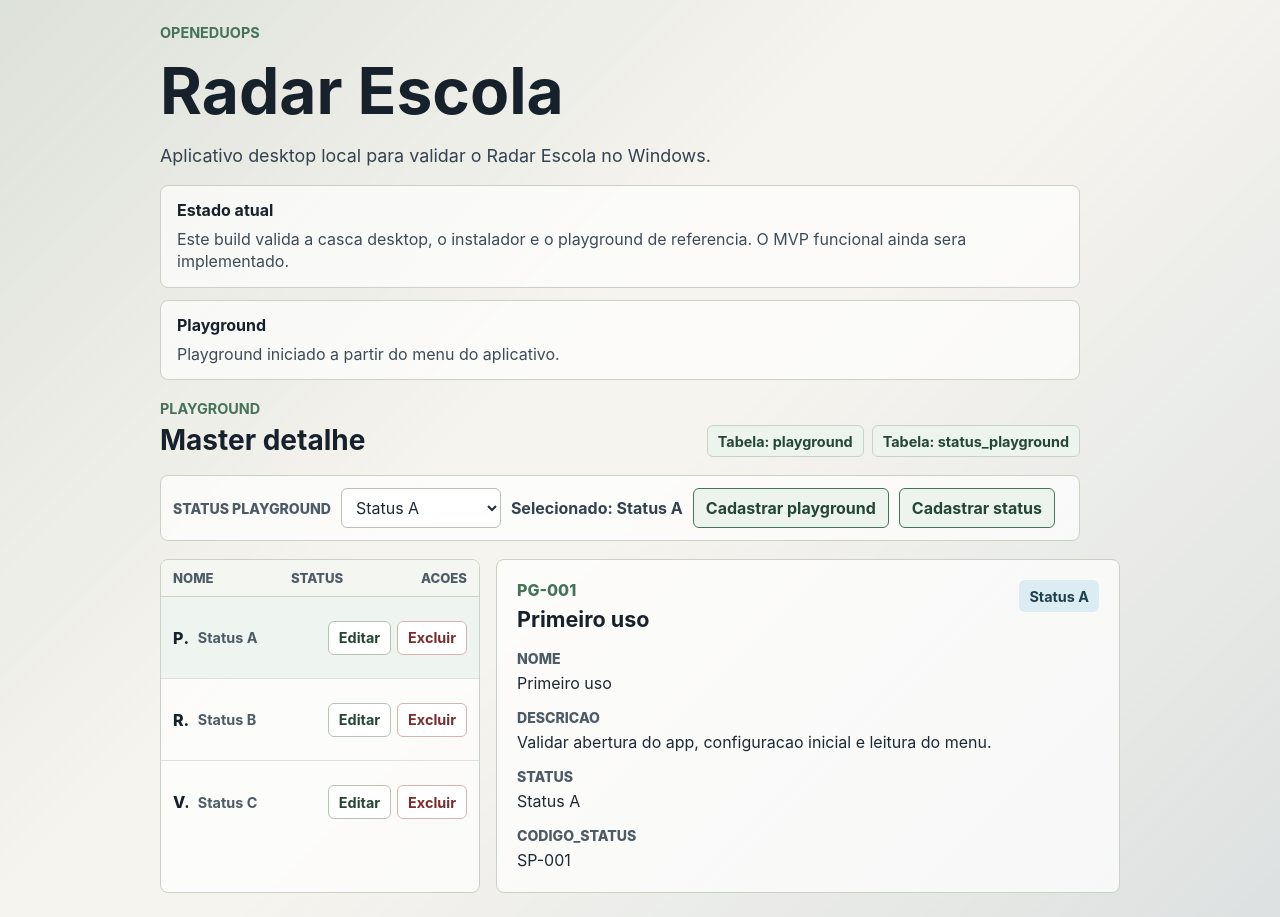
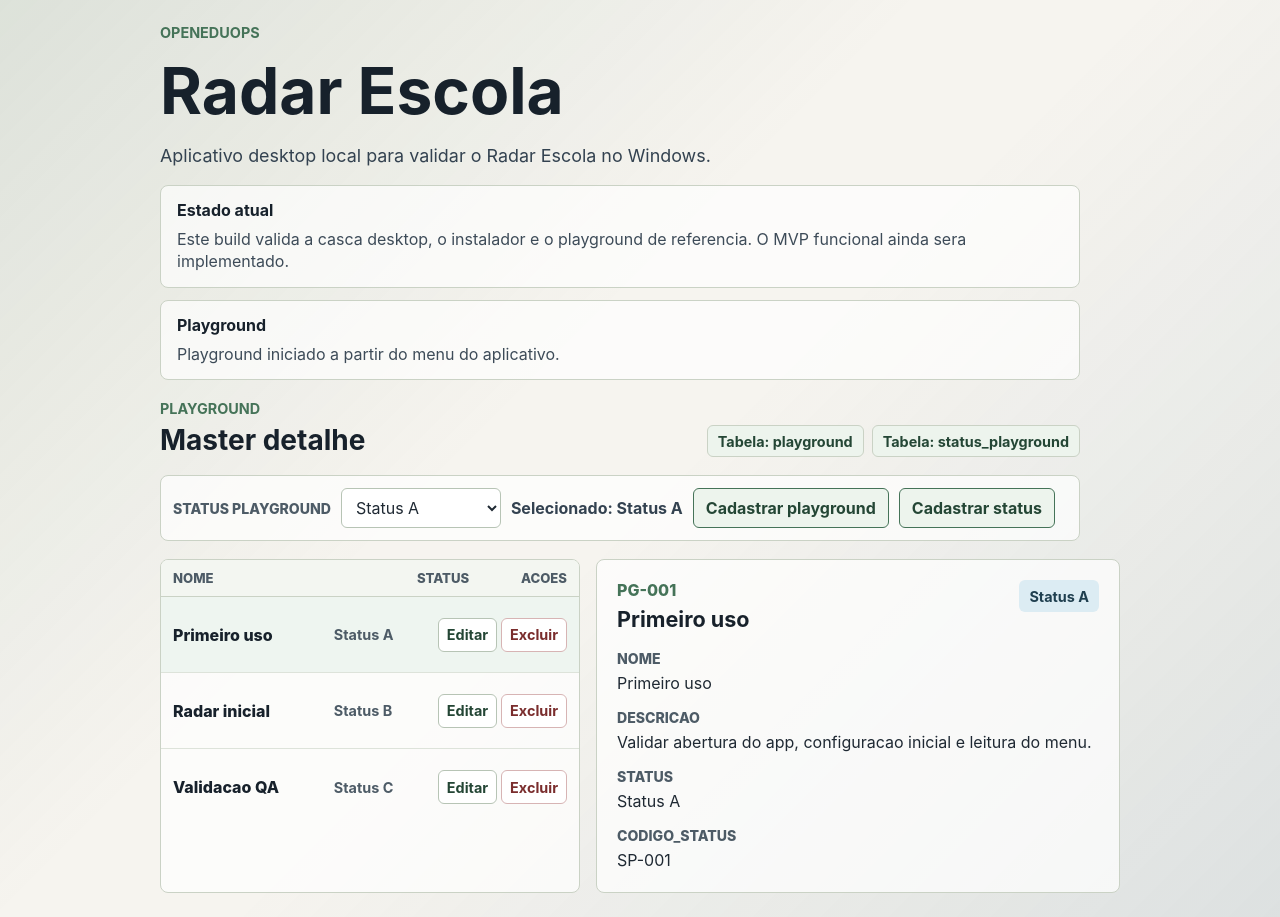
Before and after one commit to OpenEduOps/radar-escola, a React (Vite) app: page / in a window 1280 px wide. Both pictures are taken after a click on the button "Iniciar playground". Built offline with nearby package versions, Linux system fonts and the light colour scheme.

Commit message:
Melhora leitura da lista playground
Ajusta a largura da lista master e reduz a compressao das colunas para exibir nomes com mais clareza no executavel.

```diff
--- a/src/app/app.css
+++ b/src/app/app.css
@@ -292,7 +292,7 @@ h3 {
 
 .master-detail-grid {
   display: grid;
-  grid-template-columns: minmax(240px, 320px) minmax(0, 1fr);
+  grid-template-columns: minmax(360px, 420px) minmax(0, 1fr);
   gap: 16px;
   align-items: stretch;
 }
@@ -312,8 +312,8 @@ h3 {
 
 .master-header {
   display: grid;
-  grid-template-columns: minmax(0, 1fr) minmax(96px, 120px) auto;
-  gap: 10px;
+  grid-template-columns: minmax(140px, 1fr) minmax(76px, 96px) auto;
+  gap: 8px;
   padding: 10px 12px;
   border-bottom: 1px solid #cad2c5;
   color: #4d5b66;
@@ -329,11 +329,11 @@ h3 {
 
 .master-row {
   display: grid;
-  grid-template-columns: minmax(0, 1fr) minmax(96px, 120px) auto;
-  gap: 10px;
+  grid-template-columns: minmax(140px, 1fr) minmax(76px, 96px) auto;
+  gap: 8px;
   align-items: center;
   width: 100%;
-  min-height: 82px;
+  min-height: 76px;
   padding: 12px;
   border-bottom: 1px solid #dde3da;
   color: #17212b;
@@ -382,7 +382,7 @@ h3 {
 
 .row-actions {
   display: flex;
-  gap: 6px;
+  gap: 4px;
   align-items: center;
 }
 
@@ -390,7 +390,7 @@ h3 {
 .primary-action,
 .secondary-action {
   min-height: 34px;
-  padding: 0 10px;
+  padding: 0 8px;
   border: 1px solid #b7c4b5;
   border-radius: 6px;
   color: #244635;
```
